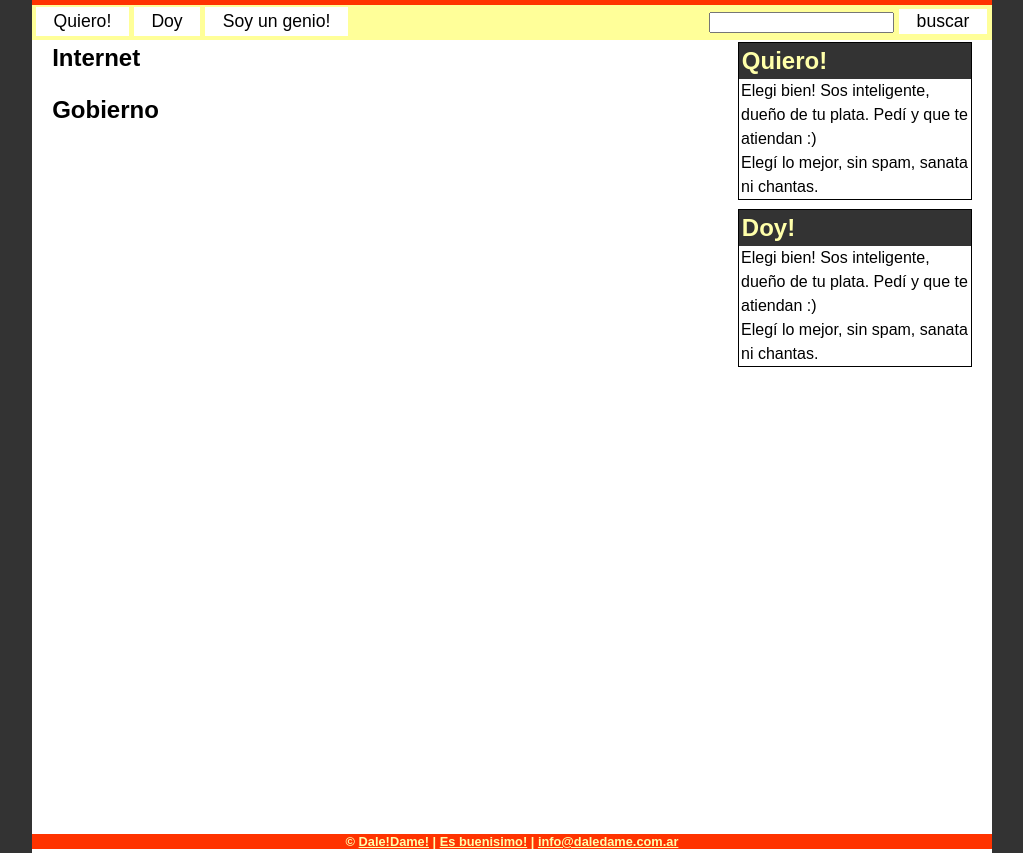
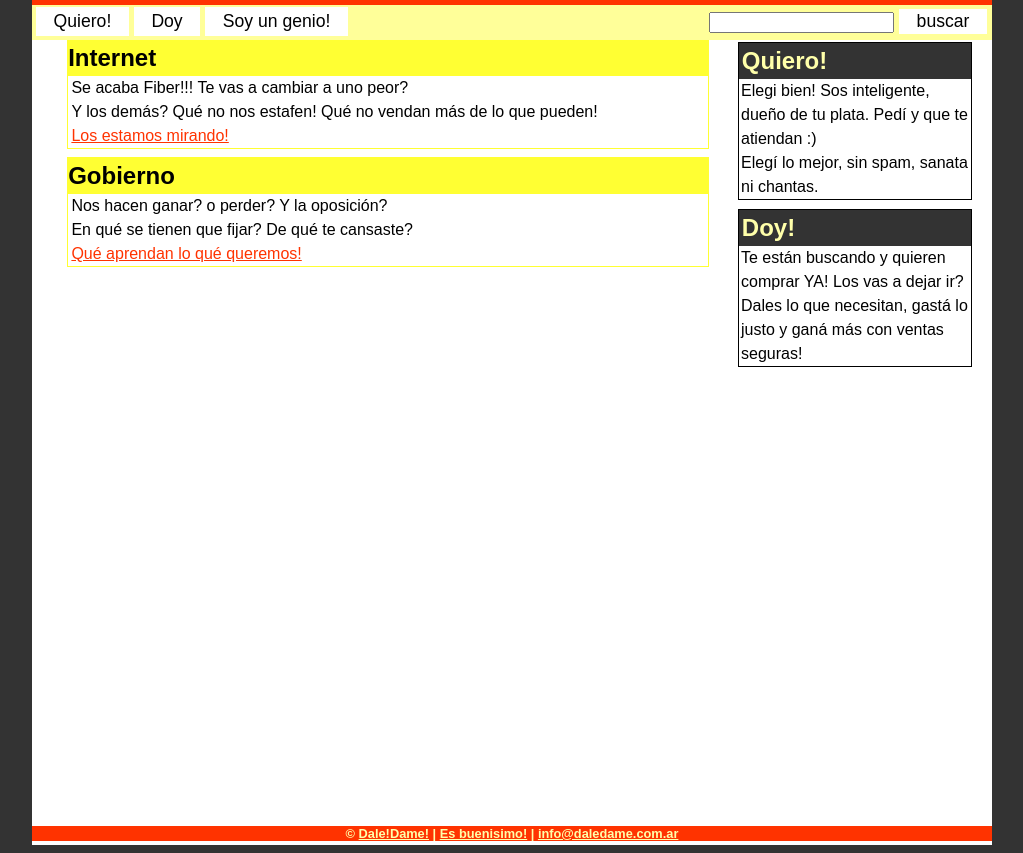
Before and after one commit to supergonzalo/ponelelospuntos, a plain HTML site: page index.html in a window 1280 px wide. Shown: the part 75-928 px from the top of the page, without its empty margins (128-1151 px from the left). Drawn offline with Linux system fonts and the light colour scheme.

Commit message:
Propustas por rubro y por sombrero

```diff
--- a/deco1.css
+++ b/deco1.css
@@ -182,6 +182,26 @@ body {
 	max-width: 45em;
 }
 
+.rubro {
+	margin: .5em .1em .5em -.2em;
+	width: 40em;
+	border: 1px solid #ff3;
+}
+
+.rubro h1 {
+	margin: 0;
+	background: #ff3;
+}
+
+.rubro p {
+	margin: 0;
+	margin-left: .2em;
+}
+
+.rubro a {
+	color: #f30; /* COLOR-BANNER */
+}
+
 .aladerecha {
 	display: block;
 	float: right;
--- a/index.html
+++ b/index.html
@@ -44,17 +44,22 @@
 
 <div id="propuesta" class="aladerecha">
 <h1>Doy!</h1>
-<p>Elegi bien! Sos inteligente, dueño de tu plata. Pedí y que te atiendan :)
-<p>Elegí lo mejor, sin spam, sanata ni chantas.
+<p>Te están buscando y quieren comprar YA! Los vas a dejar ir?
+<p>Dales lo que necesitan, gastá lo justo y ganá más con ventas seguras!
 </div>
 
 <div id="isp" class="rubro o1">
 <h1>Internet</h1>
-
+<p>Se acaba Fiber!!! Te vas a cambiar a uno peor?
+<p>Y los demás? Qué no nos estafen! Qué no vendan más de lo que pueden!
+<p><a href="quiero-isp.html">Los estamos mirando!</a>
 </div>
 
 <div id="gobierno" class="rubro o1">
 <h1>Gobierno</h1>
+<p>Nos hacen ganar? o perder? Y la oposición?
+<p>En qué se tienen que fijar? De qué te cansaste?
+<p><a href="quiero-gobierno.html">Qué aprendan lo qué queremos!</a>
 </div>
 
 
```
